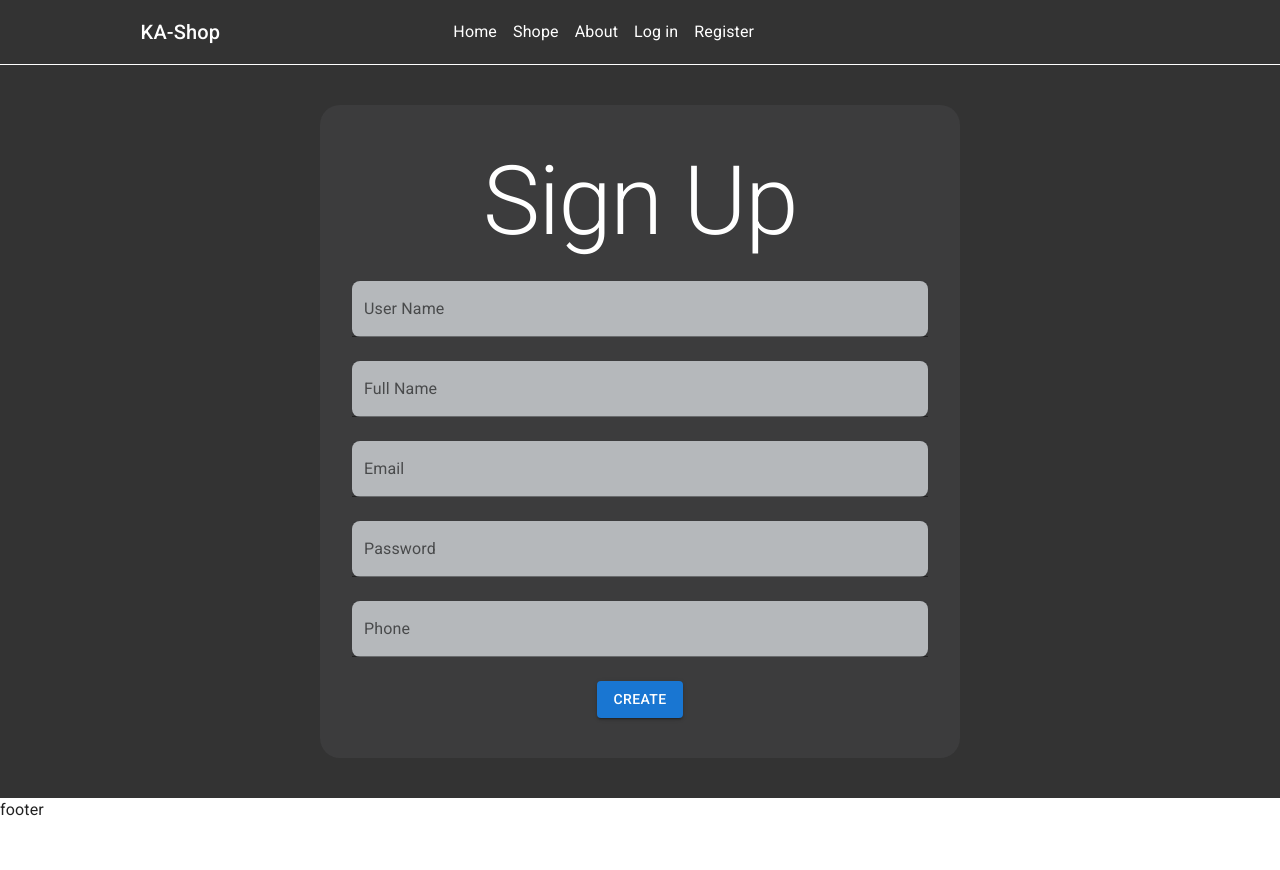
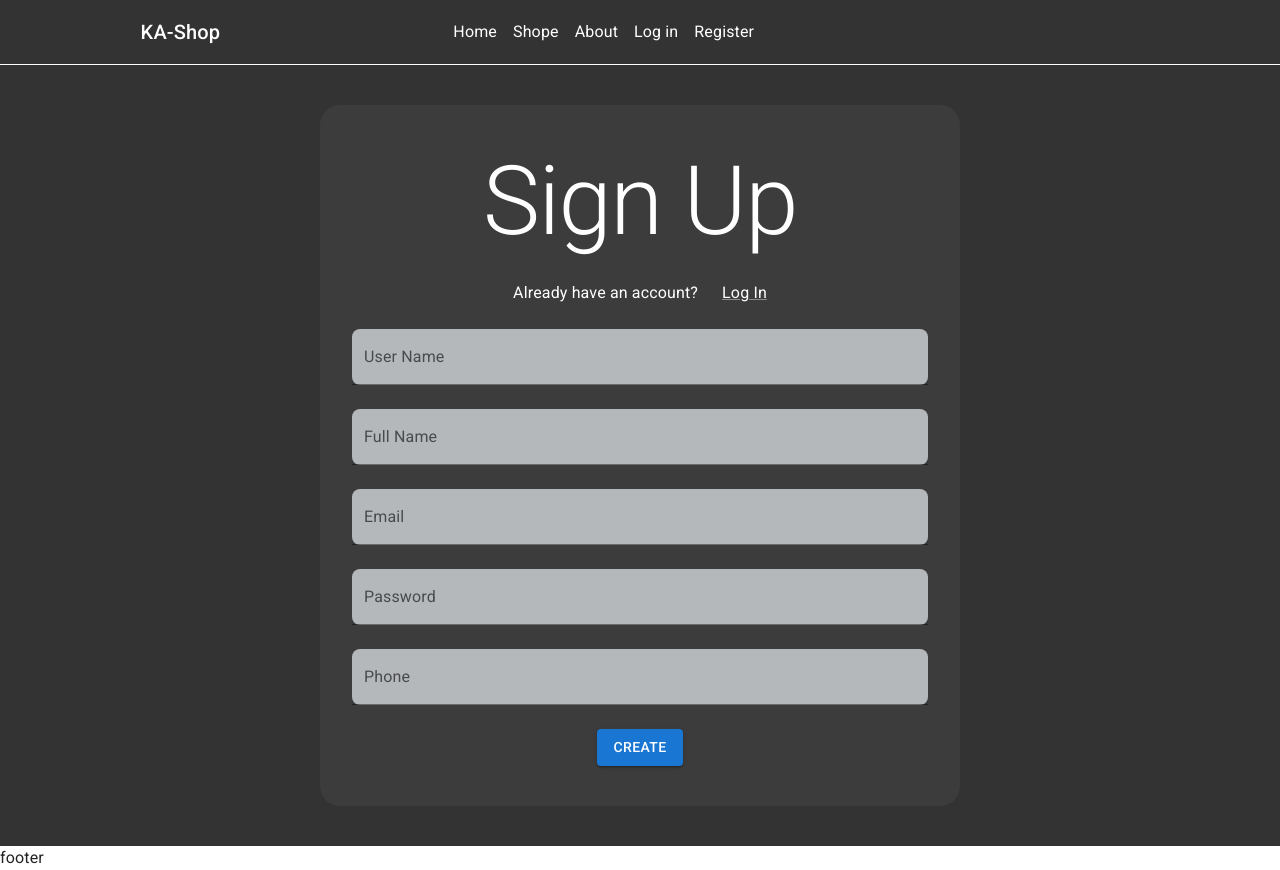
Before and after one commit to Alaa-toma/KAshop, a React (Vite) app: page /Register in a window 1280 px wide. Before the commit the page ends 822 px from the top, so only its background shows below. Built offline with nearby package versions, Linux system fonts and the light colour scheme; some icons are missing.

Commit message:
register

```diff
--- a/package.json
+++ b/package.json
@@ -13,6 +13,7 @@
     "@emotion/react": "^11.14.0",
     "@emotion/styled": "^11.14.1",
     "@fontsource/roboto": "^5.2.9",
+    "@hookform/resolvers": "^5.2.2",
     "@mui/icons-material": "^7.3.7",
     "@mui/material": "^7.3.7",
     "axios": "^1.13.5",
@@ -21,7 +22,8 @@
     "react-dom": "^19.2.0",
     "react-hook-form": "^7.71.1",
     "react-router-dom": "^7.13.0",
-    "react-toastify": "^11.0.5"
+    "react-toastify": "^11.0.5",
+    "yup": "^1.7.1"
   },
   "devDependencies": {
     "@eslint/js": "^9.39.1",
--- a/src/Components/Navbar/Navbar.jsx
+++ b/src/Components/Navbar/Navbar.jsx
@@ -17,7 +17,7 @@ export default function Navbar() {
 
     return (
         <Box sx={{ flexGrow: 1 }}>
-            <AppBar position="static" sx={{bgcolor:'#333','--Grid-borderWidth': '1px', borderBottom: 'var(--Grid-borderWidth) solid', borderColor:'white'}} >
+            <AppBar position="static" sx={{ bgcolor: '#333', '--Grid-borderWidth': '1px', borderBottom: 'var(--Grid-borderWidth) solid', borderColor: 'white' }} >
                 <Toolbar sx={{ justifyContent: 'space-around' }}>
 
 
@@ -36,7 +36,7 @@ export default function Navbar() {
                             <FavoriteBorderIcon />
                         </IconButton>
                         <IconButton sx={{ color: 'white' }}>
-                            <ShoppingCartIcon  />
+                            <ShoppingCartIcon />
                         </IconButton>
 
                         <IconButton sx={{ color: 'white' }}>
--- a/src/Pages/Auth/Register.jsx
+++ b/src/Pages/Auth/Register.jsx
@@ -2,14 +2,24 @@ import { Box, Typography, TextField, Button } from '@mui/material'
 import axios from 'axios';
 import React from 'react'
 import { useForm } from 'react-hook-form';
+import { Link as tolink } from 'react-router-dom'
+import { Link } from '@mui/material';
+import { yupResolver } from "@hookform/resolvers/yup"
+import * as yup from "yup"
+import { object } from 'yup';
+import { Email } from '@mui/icons-material';
+import {RegisterrSchema} from './../../Validation/registerSchema'
 
 
 export default function Register() {
 
 
-  const {register, handleSubmit} = useForm({});
 
-  const registerfunction = async (values)=>{
+
+
+  const { register, handleSubmit, formState: { errors } } = useForm({ resolver: yupResolver(RegisterrSchema) });
+
+  const registerfunction = async (values) => {
     console.log("values", values);
 
     try {
@@ -25,15 +35,20 @@ export default function Register() {
 
   return <Box component={'section'} textAlign={'center'} py={5} bgcolor={'#333333'} display={'flex'} justifyContent={'center'} >
 
-    <Box component={'form'} onSubmit={handleSubmit(registerfunction)} display={'flex'}  flexDirection={'column'} gap={3} alignItems={'center'}
-     bgcolor={'#3C3C3D'} width={'50%'}py={5} sx={{borderRadius:5}}  >
-          <Typography component={'h1'} color='white' variant='h1'>Sign Up</Typography>
+    <Box component={'form'} onSubmit={handleSubmit(registerfunction)} display={'flex'} flexDirection={'column'} gap={3} alignItems={'center'}
+      bgcolor={'#3C3C3D'} width={'50%'} py={5} sx={{ borderRadius: 5 }}  >
+      <Typography component={'h1'} color='white' variant='h1'>Sign Up</Typography>
+      <Box display={'flex'} gap={3}>
+        <Typography component={'span'} color='white'>Already have an account?</Typography>
+        <Link component={tolink} to={'/Login'} color='#fff' > Log In </Link>
+      </Box>
 
-      <TextField {...register('userName')} label="User Name" variant="filled" sx={{ width: '90%' , bgcolor:'#C0C3C7', color:'black',  borderRadius: 2 }} />
-      <TextField {...register('fullName')} label="Full Name" variant="filled"  sx={{ width: '90%' , bgcolor:'#C0C3C7', color:'black',  borderRadius: 2 }}  />
-      <TextField {...register('email')} label="Email" variant="filled"  sx={{ width: '90%' , bgcolor:'#C0C3C7', color:'black',  borderRadius: 2 }} />
-      <TextField {...register('password')} label="Password" variant="filled"  sx={{ width: '90%' , bgcolor:'#C0C3C7', color:'black',  borderRadius: 2 }}  />
-      <TextField {...register('phoneNumber')} label="Phone" variant="filled"  sx={{ width: '90%' , bgcolor:'#C0C3C7', color:'black',  borderRadius: 2 }} />
+
+      <TextField {...register('userName')} label="User Name" variant="filled" error={errors.userName} helperText={errors.userName?.message} sx={{ width: '90%', bgcolor: '#C0C3C7', color: 'black', borderRadius: 2 }} />
+      <TextField {...register('fullName')} label="Full Name" variant="filled" error={errors.fullName} helperText={errors.fullName?.message} sx={{ width: '90%', bgcolor: '#C0C3C7', color: 'black', borderRadius: 2 }} />
+      <TextField {...register('email')} label="Email" variant="filled" error={errors.email} helperText={errors.email?.message} sx={{ width: '90%', bgcolor: '#C0C3C7', color: 'black', borderRadius: 2 }} />
+      <TextField {...register('password')} label="Password" variant="filled" error={errors.password} helperText={errors.password?.message} sx={{ width: '90%', bgcolor: '#C0C3C7', color: 'black', borderRadius: 2 }} />
+      <TextField {...register('phoneNumber')} label="Phone" variant="filled" error={errors.phoneNumber} helperText={errors.phoneNumber?.message} sx={{ width: '90%', bgcolor: '#C0C3C7', color: 'black', borderRadius: 2 }} />
 
       <Button variant="contained" type='submit'>Create</Button>
 
--- /dev/null
+++ b/src/Validation/registerSchema.jsx
@@ -0,0 +1,15 @@
+
+import * as yup from "yup"
+import { object } from 'yup';
+
+ export const RegisterrSchema = object({
+    userName: yup.string().required("User Name is required").min(3, "username at least 3 characters "),
+    fullName: yup.string().required("full Name is required"),
+    email: yup.string().email("must have a valid email").required("email is required"),
+    password: yup.string().required().min(6, "at least 6 characters")
+      .matches(/[A-Z]/, "must contains at least one Upper case letter")
+      .matches(/[a-z]/, "must contains at least one lower case letter")
+      .matches(/[0-9]/, "must contains at least one number")
+      .matches(/[@#$!&%*?]/, "must contains at least one special character")
+
+  });
```
Also changed, not shown: 1 other file (tests, documents, lock files or other folders).
